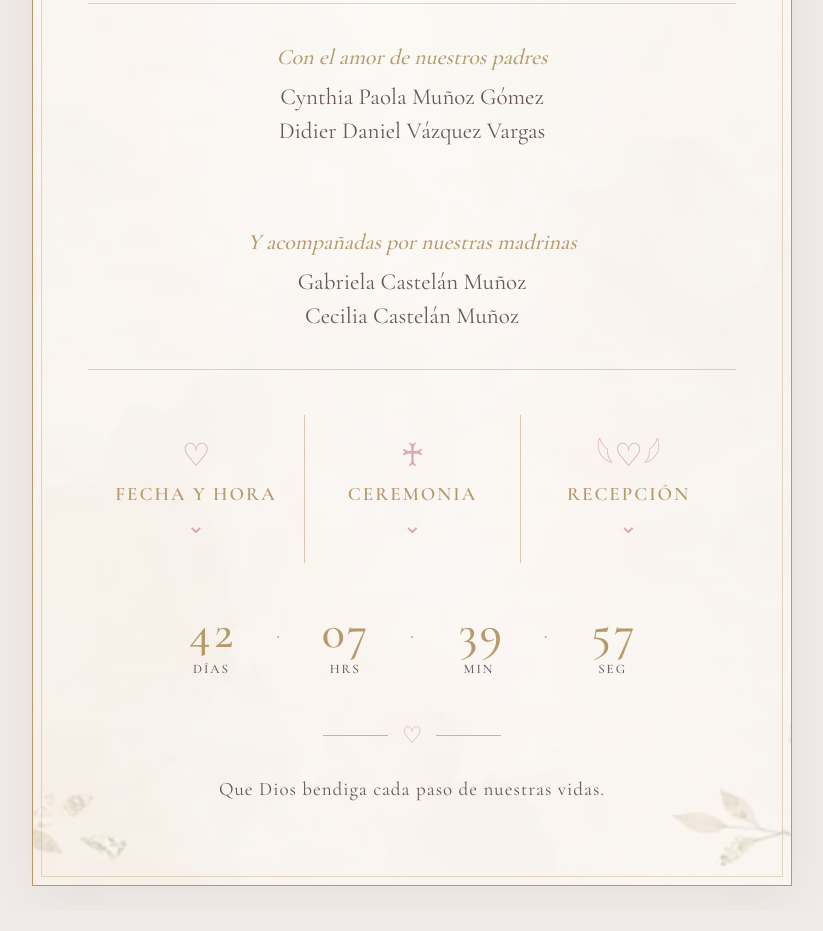
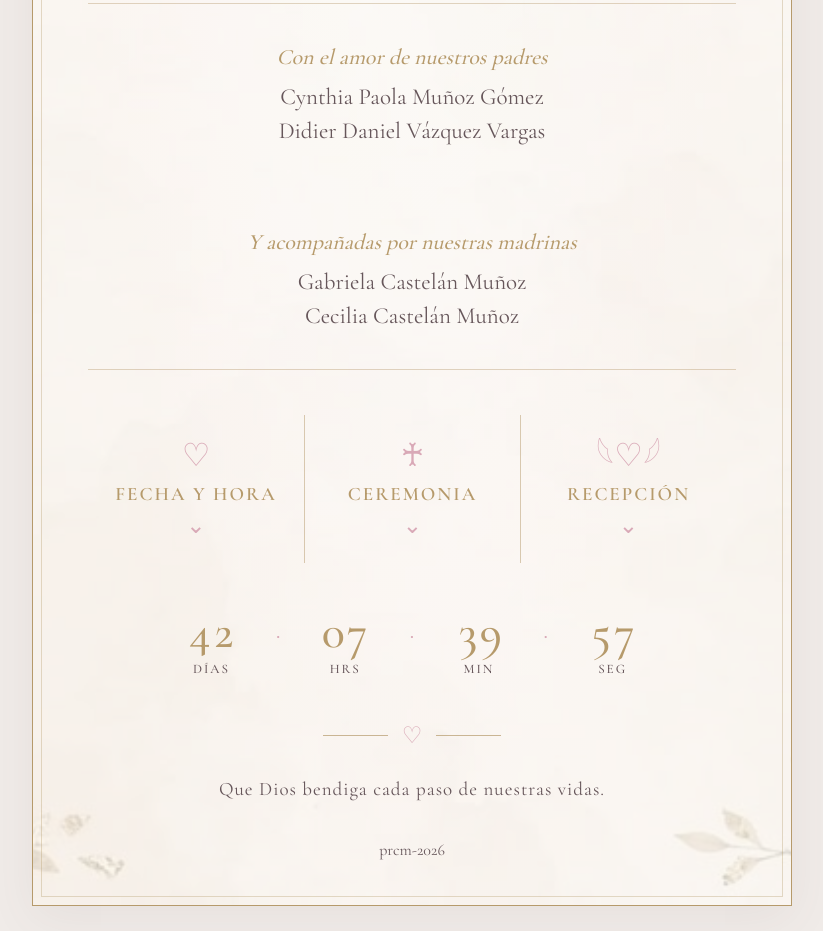
Before and after one commit to paumz/pmginvite, a plain HTML site: page index.html in a window 1280 px wide. Shown: the part 1701-2632 px from the top of the page, without its empty margins (228-1051 px from the left). Drawn offline with nearby package versions, Linux system fonts and the light colour scheme; a web font is replaced by a local one.

Commit message:
Add signature span to the footer section

```diff
--- a/index.html
+++ b/index.html
@@ -170,6 +170,10 @@
       <div class="flourish" aria-hidden="true"></div>
     </footer>
 
+    <div>
+      <span id="firma">prcm-2026</span>
+    </div>
+
 
   </main>
 </body>
```
